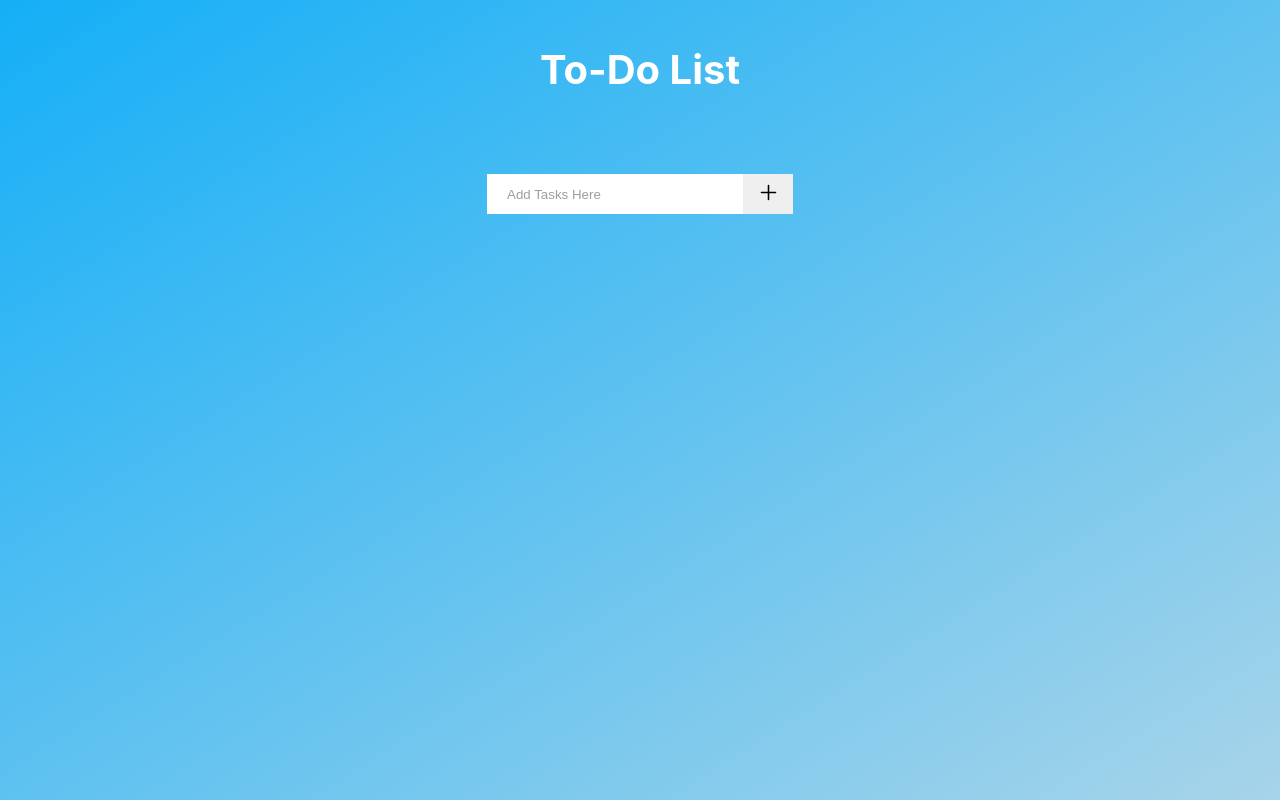
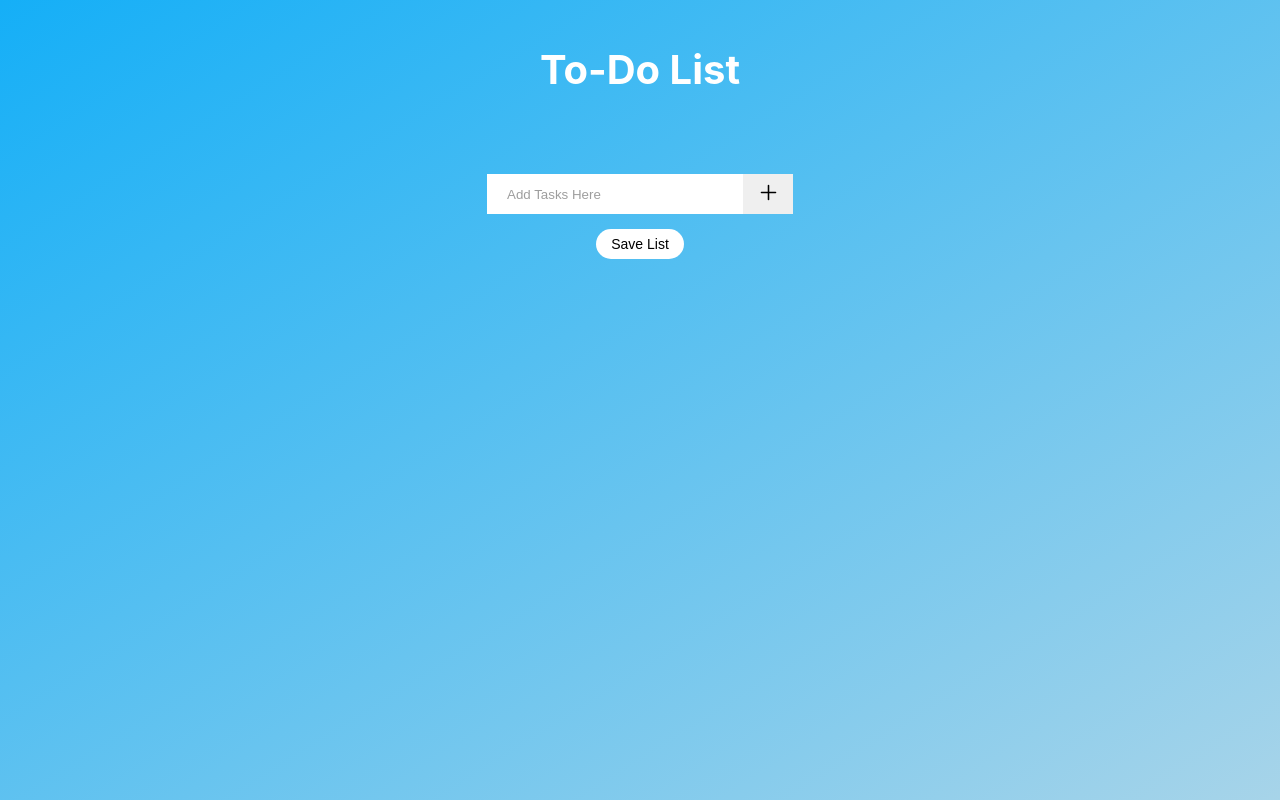
Before and after one commit to abdo-ayman8642/simple-todo-list-react, a React (Create React App) app in the folder todo-list/: page / in a window 1280 px wide. Built offline with nearby package versions, Linux system fonts and the light colour scheme.

Commit message:
adding local storage and saving functionality  also every item  keeps its status

```diff
--- a/todo-list/src/components/AddTodo.module.css
+++ b/todo-list/src/components/AddTodo.module.css
@@ -20,4 +20,5 @@ input:focus::placeholder {
   height: 4rem;
   display: flex;
   justify-content: center;
+  margin-bottom: 1.5rem;
 }
--- a/todo-list/src/components/Todo-list-item.js
+++ b/todo-list/src/components/Todo-list-item.js
@@ -1,11 +1,15 @@
 import styles from "./Todo-list-item.module.css";
 import { BsCheckLg, BsXLg, BsTrash } from "react-icons/bs";
 import { MdPendingActions } from "react-icons/md";
-import { useRef, useState } from "react";
+import { useEffect, useRef, useState } from "react";
 
 const TodoItem = (props) => {
   const liRef = useRef();
   const [status, setStatus] = useState(props.status || "none");
+  useEffect(() => {
+    props.onChangeStatus(props.id, status);
+    return () => {};
+  }, [status]);
   const checkedHandler = () => {
     setStatus("checked");
   };
--- a/todo-list/src/components/Todo.js
+++ b/todo-list/src/components/Todo.js
@@ -1,7 +1,13 @@
 import { Fragment, useState } from "react";
 import AddTodo from "./AddTodo";
 import TodoList from "./TodoList";
-const todos = [];
+import styles from "./Todo.module.css";
+const defaultData = [];
+if (!localStorage.getItem("todoData")) {
+  localStorage.setItem("todoData", JSON.stringify(defaultData));
+}
+const todos = JSON.parse(localStorage.getItem("todoData"));
+
 const Todo = () => {
   const [data, setData] = useState(todos);
   const addtodoitemHandler = (todotext) => {
@@ -14,10 +20,32 @@ const Todo = () => {
     const filteredData = data.filter((elem) => elem.id !== id);
     setData(filteredData);
   };
+  const saveListHandler = () => {
+    localStorage.setItem("todoData", JSON.stringify(data));
+    setShowMessage(true);
+    setTimeout(() => {
+      setShowMessage(false);
+    }, 1500);
+  };
+  const changeStatusHandler = (id, status) => {
+    const tempData = [...data];
+    const changedStatusIndex = tempData.findIndex((elem) => elem.id === id);
+    tempData[changedStatusIndex].state = status;
+    setData(tempData);
+  };
+  const [showMessage, setShowMessage] = useState(false);
   return (
     <Fragment>
+      {showMessage && <div className={styles.saved}>Saved</div>}
       <AddTodo addtodoitem={addtodoitemHandler}></AddTodo>
-      <TodoList data={data} deleteItem={deleteItemHandler} />
+      <button className={styles["button-save"]} onClick={saveListHandler}>
+        Save List
+      </button>
+      <TodoList
+        data={data}
+        deleteItem={deleteItemHandler}
+        changeStatus={changeStatusHandler}
+      />
     </Fragment>
   );
 };
--- /dev/null
+++ b/todo-list/src/components/Todo.module.css
@@ -0,0 +1,13 @@
+.button-save {
+  border: 0;
+  background-color: white;
+  padding: 0.7rem 1.5rem;
+  font-size: 1.4rem;
+  border-radius: 1.5rem;
+}
+.saved {
+  position: absolute;
+  bottom: 2rem;
+  right: 2rem;
+  font-size: 2rem;
+}
--- a/todo-list/src/components/TodoList.js
+++ b/todo-list/src/components/TodoList.js
@@ -1,10 +1,14 @@
 import TodoItem from "./Todo-list-item";
-import "./TodoList.css";
+import "./TodoList.module.css";
 
 const TodoList = (props) => {
   const onDeleteHandler = (data) => {
     props.deleteItem(data);
   };
+  const onChangeStatusHandler = (id, state) => {
+    props.changeStatus(id, state);
+  };
+
   return (
     <ul>
       {props.data.map((todo) => (
@@ -13,6 +17,7 @@ const TodoList = (props) => {
           status={todo.state}
           id={todo.id}
           onDelete={onDeleteHandler}
+          onChangeStatus={onChangeStatusHandler}
           key={todo.id}
         />
       ))}
```
Also changed, not shown: todo-list/src/components/TodoList.module.css (renamed from todo-list/src/components/TodoList.css).
